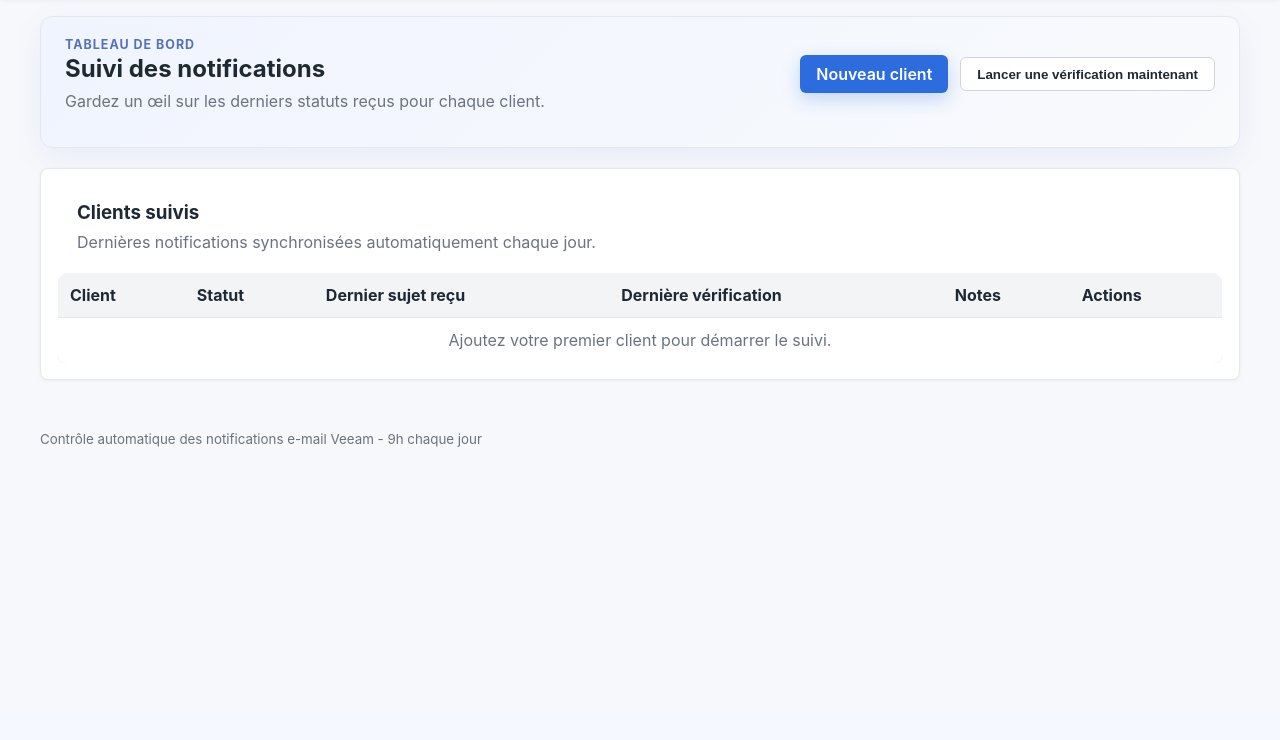
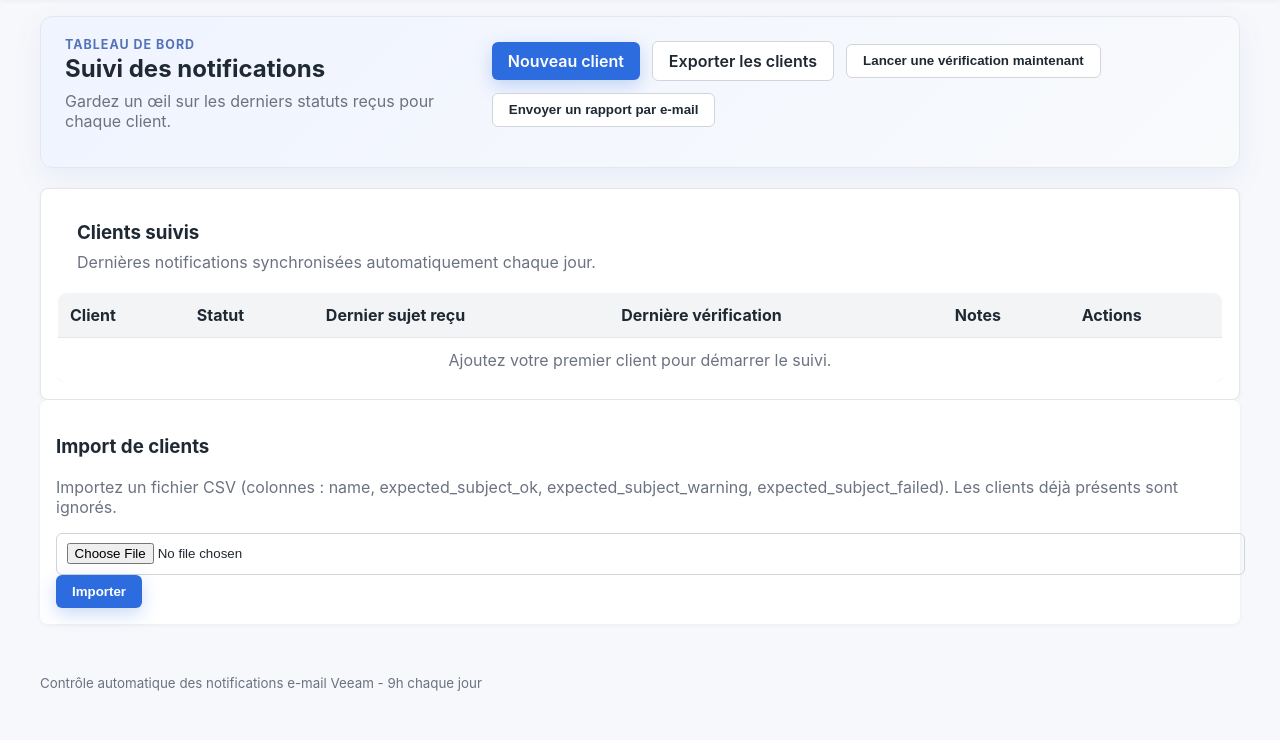
Before and after one commit to lucaspecout/veeam-notify-alma, a Flask app: page / in a window 1280 px wide. Shown: the part 91-831 px from the top of the page. Before the commit the page ends 538 px from the top, so only its background shows below. Run offline with Flask 3, Linux system fonts and the light colour scheme; the visitor is signed in with stand-in values (Sample User, id 1); data comes from the database, SQL or seed files in the repository; data that the repository does not hold is empty.

Commit message:
Add client import/export and configurable email reports

```diff
--- a/app/models.py
+++ b/app/models.py
@@ -58,6 +58,8 @@ class EmailConfig(db.Model):
     smtp_username = db.Column(db.String(256))
     smtp_password = db.Column(db.String(256))
     use_ssl = db.Column(db.Boolean, default=True)
+    report_recipients = db.Column(db.Text)
+    auto_report_enabled = db.Column(db.Boolean, default=False, nullable=False)
     updated_at = db.Column(db.DateTime, default=current_time, onupdate=current_time)
 
     @classmethod
--- a/app/routes.py
+++ b/app/routes.py
@@ -1,9 +1,12 @@
+import csv
 import imaplib
+import io
 import smtplib
 from functools import wraps
 
 from flask import (
     Blueprint,
+    current_app,
     flash,
     g,
     jsonify,
@@ -15,8 +18,9 @@ from flask import (
 )
 
 from . import db
-from .email_service import run_email_checks
+from .email_service import run_email_checks, send_status_report
 from .models import Client, EmailConfig, LogEntry, STATUS_CHOICES, STATUS_MISSING, User, add_log
+from .scheduler import configure_jobs
 
 
 bp = Blueprint("main", __name__)
@@ -130,6 +134,81 @@ def delete_client(client_id: int):
     return redirect(url_for("main.index"))
 
 
+@bp.route("/clients/export", methods=["GET"])
+@login_required
+def export_clients():
+    output = io.StringIO()
+    writer = csv.writer(output)
+    writer.writerow([
+        "name",
+        "expected_subject_ok",
+        "expected_subject_warning",
+        "expected_subject_failed",
+    ])
+    for client in Client.query.order_by(Client.name).all():
+        writer.writerow([
+            client.name,
+            client.expected_subject_ok or "",
+            client.expected_subject_warning or "",
+            client.expected_subject_failed or "",
+        ])
+
+    response = current_app.response_class(
+        output.getvalue(),
+        mimetype="text/csv",
+        headers={"Content-Disposition": "attachment; filename=clients.csv"},
+    )
+    add_log(f"Export des clients effectué par {g.user.username}.")
+    return response
+
+
+@bp.route("/clients/import", methods=["POST"])
+@login_required
+def import_clients():
+    uploaded = request.files.get("file")
+    if not uploaded or uploaded.filename == "":
+        flash("Merci de sélectionner un fichier CSV.", "error")
+        return redirect(url_for("main.index"))
+
+    try:
+        stream = io.StringIO(uploaded.stream.read().decode("utf-8"))
+    except Exception:  # noqa: BLE001
+        flash("Impossible de lire le fichier fourni.", "error")
+        return redirect(url_for("main.index"))
+
+    reader = csv.DictReader(stream)
+    existing_names = {client.name.lower() for client in Client.query.all()}
+    created = 0
+    skipped = 0
+
+    for row in reader:
+        name = (row.get("name") or "").strip()
+        if not name:
+            continue
+        if name.lower() in existing_names:
+            skipped += 1
+            continue
+
+        client = Client(
+            name=name,
+            expected_subject_ok=(row.get("expected_subject_ok") or "").strip(),
+            expected_subject_warning=(row.get("expected_subject_warning") or "").strip(),
+            expected_subject_failed=(row.get("expected_subject_failed") or "").strip(),
+            expected_subject=(row.get("expected_subject_ok") or "").strip(),
+            last_status=STATUS_MISSING,
+        )
+        db.session.add(client)
+        existing_names.add(name.lower())
+        created += 1
+
+    db.session.commit()
+    add_log(
+        f"Import de clients réalisé par {g.user.username}: {created} ajoutés, {skipped} ignorés."
+    )
+    flash(f"Import terminé : {created} ajouté(s), {skipped} ignoré(s).", "success")
+    return redirect(url_for("main.index"))
+
+
 @bp.route("/settings", methods=["GET", "POST"])
 @login_required
 def settings():
@@ -144,7 +223,10 @@ def settings():
         config.smtp_username = request.form.get("smtp_username") or None
         config.smtp_password = request.form.get("smtp_password") or None
         config.use_ssl = request.form.get("use_ssl") == "on"
+        config.report_recipients = request.form.get("report_recipients") or None
+        config.auto_report_enabled = request.form.get("auto_report_enabled") == "on"
         db.session.commit()
+        configure_jobs(current_app._get_current_object())
         add_log(f"Configuration e-mail mise à jour par {g.user.username}.")
         flash("Configuration mise à jour.", "success")
         return redirect(url_for("main.settings"))
@@ -249,6 +331,14 @@ def run_check():
     return redirect(url_for("main.index"))
 
 
+@bp.route("/send-report", methods=["POST"])
+@login_required
+def send_report():
+    success, message = send_status_report()
+    flash(message, "success" if success else "error")
+    return redirect(url_for("main.index"))
+
+
 @bp.route("/password", methods=["GET", "POST"])
 @login_required
 def change_password():
--- a/templates/index.html
+++ b/templates/index.html
@@ -8,8 +8,12 @@
     </div>
     <div class="actions">
         <a class="button" href="{{ url_for('main.new_client') }}">Nouveau client</a>
+        <a class="button secondary" href="{{ url_for('main.export_clients') }}">Exporter les clients</a>
         <form action="{{ url_for('main.run_check') }}" method="post" class="inline-form">
             <button type="submit" class="button secondary">Lancer une vérification maintenant</button>
+        </form>
+        <form action="{{ url_for('main.send_report') }}" method="post" class="inline-form">
+            <button type="submit" class="button secondary">Envoyer un rapport par e-mail</button>
         </form>
     </div>
 </div>
@@ -59,4 +63,13 @@
         </table>
     </div>
 </div>
+
+<div class="card">
+    <h3>Import de clients</h3>
+    <p class="muted">Importez un fichier CSV (colonnes : name, expected_subject_ok, expected_subject_warning, expected_subject_failed). Les clients déjà présents sont ignorés.</p>
+    <form action="{{ url_for('main.import_clients') }}" method="post" enctype="multipart/form-data" class="inline-form">
+        <input type="file" name="file" accept=".csv" required>
+        <button type="submit" class="button">Importer</button>
+    </form>
+</div>
 {% endblock %}
```
Also changed, not shown: app/db_migrations.py (+20 -0 lines), app/email_service.py (+84 -0 lines), app/scheduler.py (+33 -4 lines), templates/settings.html (+12 -0 lines).
